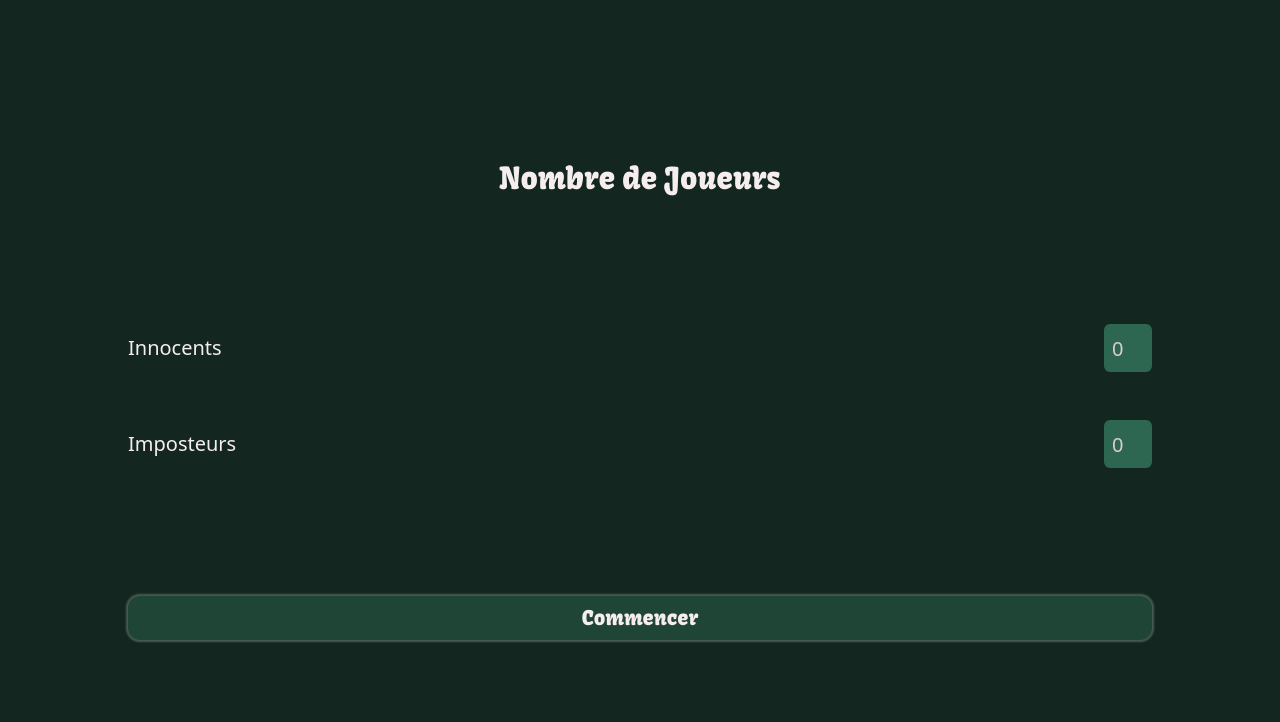
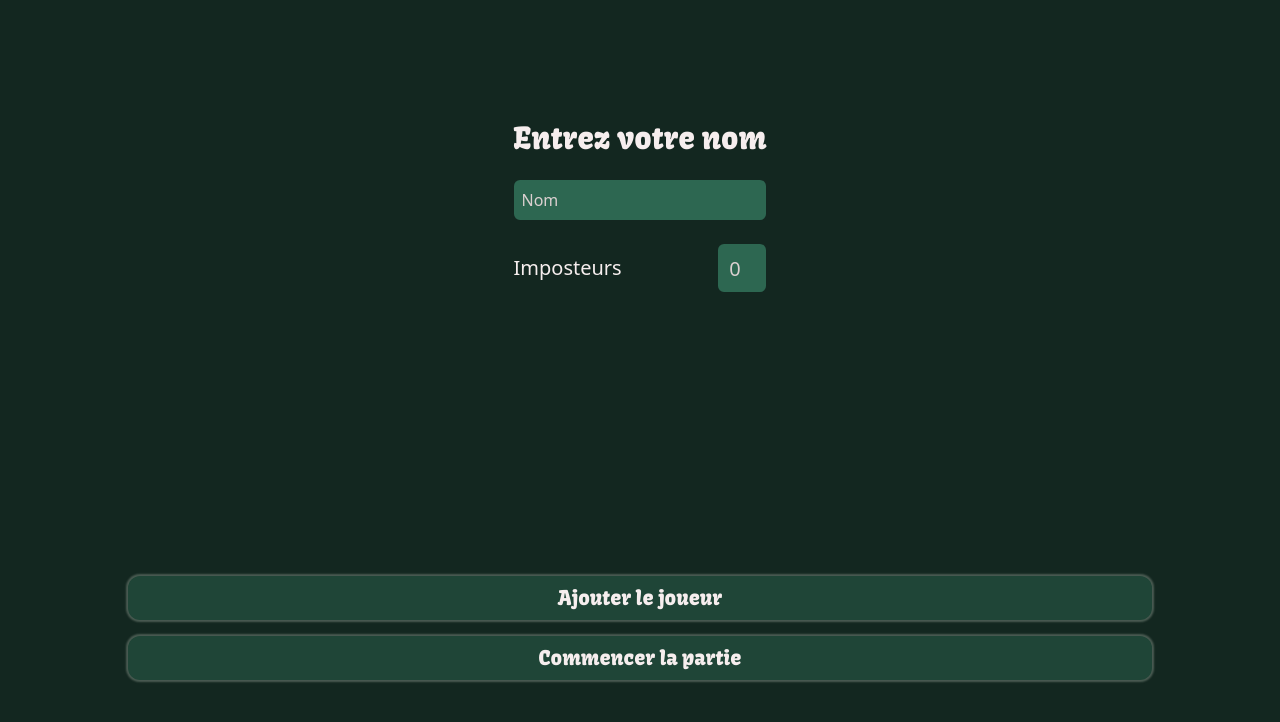
Before and after one commit to juless54/LookAlikes, a Vue app: page /imagesGame in a window 1280 px wide. Shown: the top 722 px of the page. Built offline with nearby package versions, Linux system fonts and the light colour scheme.

Commit message:
♻️ rework game lobby

```diff
--- a/src/stores/game.js
+++ b/src/stores/game.js
@@ -1,4 +1,4 @@
-import { ref, computed } from 'vue'
+import { ref, computed, watch } from 'vue'
 import { defineStore } from 'pinia'
 
 /**
@@ -14,8 +14,6 @@ export const useGameStore = defineStore('game', () => {
   const normalPlayerCount = ref(0)
   // impostors count
   const impostorPlayerCount = ref(0)
-  // total number of players
-  const totalPlayersCount = computed(() => normalPlayerCount.value + impostorPlayerCount.value)
   // game winner group
   const winnerName = ref('')
   // game folder name for current game
@@ -24,6 +22,10 @@ export const useGameStore = defineStore('game', () => {
   const usedFolderNames = ref([])
   // name of the person having chosen the images
   const imagesChooserName = ref('')
+
+  watch(normalPlayerCount, (newValue) => {
+    impostorPlayerCount.value = Math.floor(newValue / 3)
+  })
 
   /**
    * Add a player to the game
@@ -36,6 +38,7 @@ export const useGameStore = defineStore('game', () => {
       playerRole: '',
       isEliminated: false,
     })
+    normalPlayerCount.value++
   }
 
   /**
@@ -197,7 +200,6 @@ export const useGameStore = defineStore('game', () => {
     normalPlayerCount,
     impostorPlayerCount,
     shuffleRoles,
-    totalPlayersCount,
     checkGameEnd,
     winnerName,
     resetPlayers,
--- a/src/stores/gamestate.js
+++ b/src/stores/gamestate.js
@@ -8,7 +8,7 @@ import { watch } from 'vue'
  */
 export const useGameStateStore = defineStore('gamestate', () => {
   // game state throughout the game
-  const gameState = ref('PlayerCount')
+  const gameState = ref('PlayerNames')
 
   // import game data store
   const gameStore = useGameStore()
@@ -23,13 +23,6 @@ export const useGameStateStore = defineStore('gamestate', () => {
       }
     },
   )
-
-  /**
-   * Swap to player names selection phase
-   */
-  function playerNamesPhase() {
-    gameState.value = 'PlayerNames'
-  }
 
   /**
    * Swap to game start phase
@@ -56,8 +49,8 @@ export const useGameStateStore = defineStore('gamestate', () => {
    * Swap back to player count phase
    */
   function resetGame() {
-    gameState.value = 'PlayerCount'
+    gameState.value = 'PlayerNames'
   }
 
-  return { gameState, playerNamesPhase, gameStartPhase, gameEndPhase, resetGame, gameVotePhase }
+  return { gameState, gameStartPhase, gameEndPhase, resetGame, gameVotePhase }
 })
--- a/src/views/ImagesGame.vue
+++ b/src/views/ImagesGame.vue
@@ -1,5 +1,4 @@
 <script setup>
-import PlayerCountView from './PlayerCountView.vue'
 import PlayerNamesView from '@/views/PlayerNamesView.vue'
 import PlayerRoleRevealView from '@/views/PlayerRoleRevealView.vue'
 import PlayerVoteView from '@/views/PlayerVoteView.vue'
@@ -13,7 +12,6 @@ const { gameState } = storeToRefs(gameStateStore)
 
 <template>
   <main>
-    <PlayerCountView v-show="gameState === 'PlayerCount'" />
     <PlayerNamesView v-show="gameState === 'PlayerNames'" />
     <PlayerRoleRevealView v-show="gameState === 'GameStart'" />
     <PlayerVoteView v-show="gameState === 'GameVote'" />
--- a/src/views/PlayerCountView.vue
+++ /dev/null
@@ -1,48 +0,0 @@
-<script setup>
-import { useGameStore } from '@/stores/game'
-import { useGameStateStore } from '@/stores/gamestate'
-import { storeToRefs } from 'pinia'
-import Button from '@/components/Button.vue'
-
-// load game store
-const gameStore = useGameStore()
-const { normalPlayerCount, impostorPlayerCount } = storeToRefs(gameStore)
-
-// load game state store
-const gameStateStore = useGameStateStore()
-const { playerNamesPhase } = gameStateStore
-
-// check if there is at least 1 impostor and 2 innocents
-function goToNextPhase() {
-  if (normalPlayerCount.value >= 2 && impostorPlayerCount.value > 0) {
-    playerNamesPhase()
-  }
-}
-</script>
-
-<template>
-  <section class="flex flex-col h-screen w-full bg-bg items-center text-twhite justify-center">
-    <div class="flex flex-col items-center justify-between h-[60vh] w-[80vw]">
-      <h1 class="text-3xl font-kavoon">Nombre de Joueurs</h1>
-      <div class="flex flex-col items-center w-full space-y-12 text-xl">
-        <div class="flex flex-row items-center justify-between w-full">
-          <h2>Innocents</h2>
-          <input
-            type="number"
-            v-model.number="normalPlayerCount"
-            class="size-12 bg-ubox outline-none rounded-md ps-2 text-tplaceholder"
-          />
-        </div>
-        <div class="flex flex-row items-center justify-between w-full">
-          <h2>Imposteurs</h2>
-          <input
-            type="number"
-            v-model.number="impostorPlayerCount"
-            class="size-12 bg-ubox outline-none rounded-md ps-2 text-tplaceholder"
-          />
-        </div>
-      </div>
-      <Button text="Commencer" @click="goToNextPhase()" />
-    </div>
-  </section>
-</template>
--- a/src/views/PlayerNamesView.vue
+++ b/src/views/PlayerNamesView.vue
@@ -7,7 +7,7 @@ import Button from '@/components/Button.vue'
 
 // load game store
 const gameStore = useGameStore()
-const { players, totalPlayersCount } = storeToRefs(gameStore)
+const { players, impostorPlayerCount } = storeToRefs(gameStore)
 const { addPlayer } = gameStore
 
 // load game state store
@@ -16,8 +16,6 @@ const { gameStartPhase } = gameStateStore
 
 // ref for the name input
 const nameInput = ref('')
-// check if all players are ready
-const allPlayersRegistered = computed(() => players.value.length === totalPlayersCount.value)
 
 // register player
 function registerPlayer() {
@@ -26,19 +24,15 @@ function registerPlayer() {
   nameInput.value = ''
 }
 
-// handle button click
-function handleClick() {
-  if (allPlayersRegistered.value) {
-    gameStartPhase()
-  } else {
-    registerPlayer()
-  }
+// start the game
+function startGame() {
+  gameStartPhase()
 }
 </script>
 
 <template>
   <section class="flex flex-col h-screen w-full bg-bg items-center text-twhite justify-center">
-    <div class="flex flex-col items-center justify-between h-[60vh] w-[80vw]">
+    <div class="flex flex-col items-center justify-between h-[70vh] w-[80vw]">
       <div class="space-y-6 flex flex-col items-center">
         <h1 class="text-3xl font-kavoon">Entrez votre nom</h1>
         <input
@@ -47,16 +41,24 @@ function handleClick() {
           v-model="nameInput"
           class="w-full p-2 bg-ubox rounded-md outline-none placeholder:text-tplaceholder"
         />
+        <div class="flex flex-row items-center justify-between w-full text-xl">
+          <h2>Imposteurs</h2>
+          <input
+            type="number"
+            v-model.number="impostorPlayerCount"
+            class="size-12 bg-ubox outline-none rounded-md text-center text-tplaceholder"
+          />
+        </div>
       </div>
       <div class="grid grid-cols-2 gap-4 w-full">
-        <div v-for="player in players" class="bg-box text-center rounded-md w-full p-1">
+        <div v-for="player in players" class="bg-box text-center rounded-md w-full p-2">
           {{ player.playerName }}
         </div>
       </div>
-      <Button
-        :text="allPlayersRegistered ? 'Commencer la partie' : 'Ajouter le joueur'"
-        @click="handleClick()"
-      />
+      <div class="flex flex-col items-center space-y-4 w-full">
+        <Button text="Ajouter le joueur" @click="registerPlayer()" />
+        <Button text="Commencer la partie" @click="startGame()" />
+      </div>
     </div>
   </section>
 </template>
```
